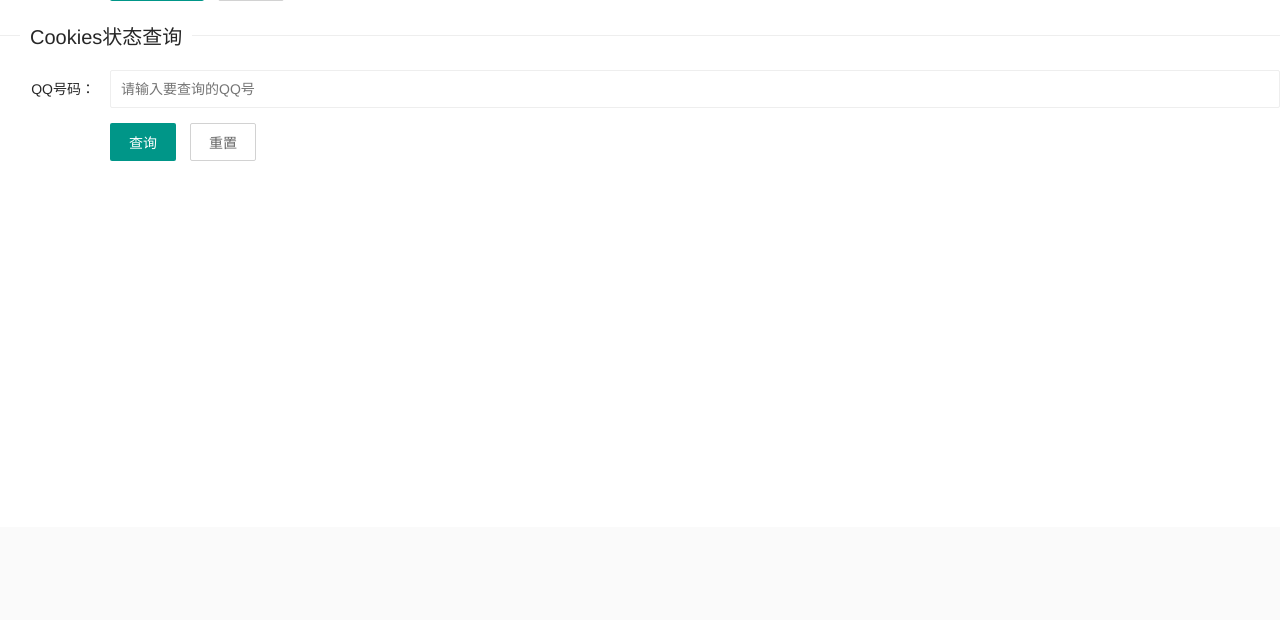
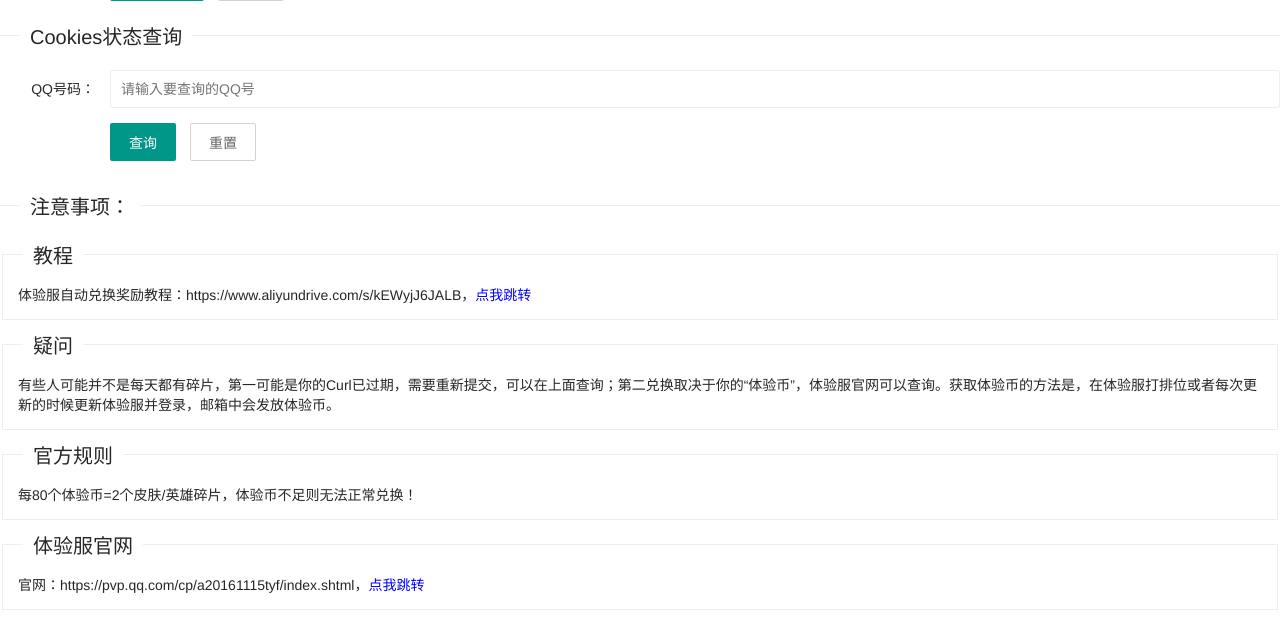
Before and after one commit to MuZiCul/WZRYTYF, a Flask app: page / in a window 1280 px wide. Shown: the part 273-893 px from the top of the page. Before the commit the page ends 434 px from the top, so only its background shows below. Run offline with Flask 2, Linux system fonts and the light colour scheme; some libraries are stand-ins or nearby versions.

Commit message:
页面新增帮助提示信息，并增加wx兑换

```diff
--- a/blueprints/exchange.py
+++ b/blueprints/exchange.py
@@ -5,18 +5,6 @@
 from config.exts import db
 from config.models import CookiesModel
 from utils.utils import send_to_wecom
-
-HEADERS = {
-    'User-Agent': 'Mozilla/5.0 (Windows NT 10.0; Win64; x64; rv:108.0) Gecko/20100101 Firefox/108.0',
-    'Accept': '*/*',
-    'Accept-Language': 'zh-CN,en-US;q=0.7,en;q=0.3',
-    'Origin': 'https://smoba.ams.game.qq.com',
-    'Connection': 'keep-alive',
-    'Referer': 'https://smoba.ams.game.qq.com/ams/postMessage_noflash.html',
-    'Sec-Fetch-Dest': 'empty',
-    'Sec-Fetch-Mode': 'cors',
-    'Sec-Fetch-Site': 'same-origin',
-}
 
 
 def Reset():
@@ -52,5 +40,10 @@
                 cookies_p.past_due = 1
                 db.session.commit()
                 send_to_wecom(cookies.qq + '的cookies已过期，请及时更新！\n当前时间：' + today)
+            elif '体验币不足' in result:
+                cookies_p = CookiesModel.query.filter_by(qq=cookies.qq).first()
+                cookies_p.convertibility = 0
+                db.session.commit()
+                print(cookies.qq + '的体验币不足！\n当前时间：' + today)
             else:
-                send_to_wecom(cookies.qq + '的cookies正常！\n当前时间：' + today)
+                print(cookies.qq + '的cookies正常！\n当前时间：' + today)
--- a/blueprints/index.py
+++ b/blueprints/index.py
@@ -54,6 +54,11 @@
             qq = qq_result_list[0][1:]
             if qq[0] == '0':
                 qq = qq[1:]
+            # 解析wx
+            wx_re_expression = re.compile("wxcode=(.*?);", re.S)
+            wx_result_list = re.findall(wx_re_expression, curl_result)
+            if len(wx_result_list)>0:
+                qq = wx_result_list[0]
             # 解析出请求Url
             url_re_expression = re.compile("(http.*?)'", re.S)
             url_result_list = re.findall(url_re_expression, curl_result)
@@ -90,6 +95,9 @@
                 elif '每天只能兑换一次该奖励' in response_msg:
                     msg = add_cookies(qq, url, headers, data_dict) + '，今日已兑换！'
                     code = 200
+                elif '体验币不足' in response_msg:
+                    msg = add_cookies(qq, url, headers, data_dict) + '，体验比不足！！'
+                    code = 200
                 else:
                     msg = 'Cookies有误，请重新登陆后获取curl！'
                     code = 400
--- a/config/models.py
+++ b/config/models.py
@@ -5,7 +5,7 @@
 class CookiesModel(db.Model):
     __tablename__ = "cookies"
     id = db.Column(db.Integer, primary_key=True, autoincrement=True)
-    qq = db.Column(db.String(50), nullable=False, unique=True)
+    qq = db.Column(db.String(100), nullable=False, unique=True)
     url = db.Column(db.String(2000), nullable=False)
     headers = db.Column(db.String(20000), nullable=False)
     data = db.Column(db.String(20000), nullable=False)
--- a/templates/index.html
+++ b/templates/index.html
@@ -56,6 +56,36 @@
         </div>
     </div>
 </form>
+
+
+<fieldset class="layui-elem-field layui-field-title" style="margin-top: 30px;">
+  <legend>注意事项：</legend>
+</fieldset>
+
+<fieldset class="layui-elem-field">
+  <legend>教程</legend>
+  <div class="layui-field-box">
+    体验服自动兑换奖励教程：https://www.aliyundrive.com/s/kEWyjJ6JALB，<a href="https://www.aliyundrive.com/s/kEWyjJ6JALB" target="_blank" style="color: blue;">点我跳转</a>
+  </div>
+</fieldset>
+<fieldset class="layui-elem-field">
+  <legend>疑问</legend>
+  <div class="layui-field-box">
+    有些人可能并不是每天都有碎片，第一可能是你的Curl已过期，需要重新提交，可以在上面查询；第二兑换取决于你的“体验币”，体验服官网可以查询。获取体验币的方法是，在体验服打排位或者每次更新的时候更新体验服并登录，邮箱中会发放体验币。
+  </div>
+</fieldset>
+<fieldset class="layui-elem-field">
+  <legend>官方规则</legend>
+  <div class="layui-field-box">
+      每80个体验币=2个皮肤/英雄碎片，体验币不足则无法正常兑换！
+  </div>
+</fieldset>
+<fieldset class="layui-elem-field">
+  <legend>体验服官网</legend>
+  <div class="layui-field-box">
+      官网：https://pvp.qq.com/cp/a20161115tyf/index.shtml，<a href="https://pvp.qq.com/cp/a20161115tyf/index.shtml" target="_blank" style="color: blue;">点我跳转</a>
+  </div>
+</fieldset>
 
 <script src="../static/layui/layui.js" charset="utf-8"></script>
 <!-- 注意：如果你直接复制所有代码到本地，上述 JS 路径需要改成你本地的 -->
```
